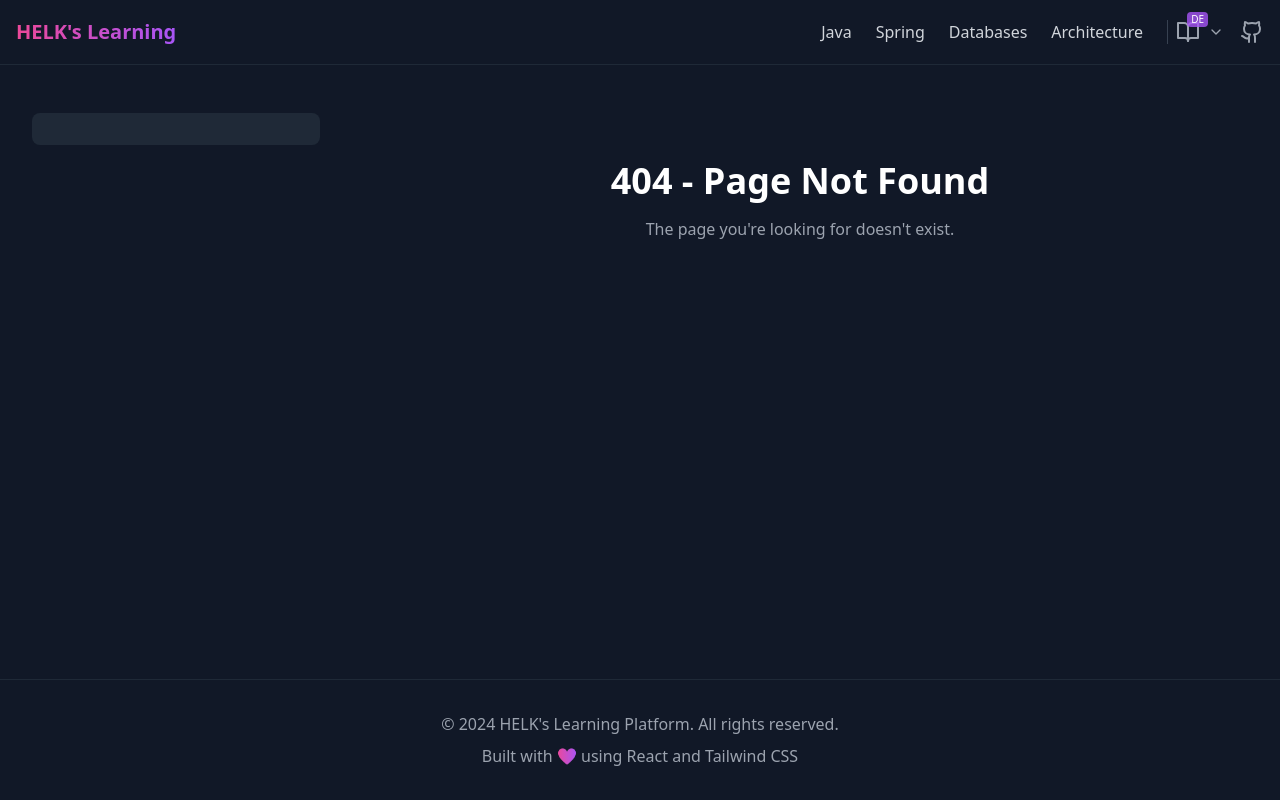
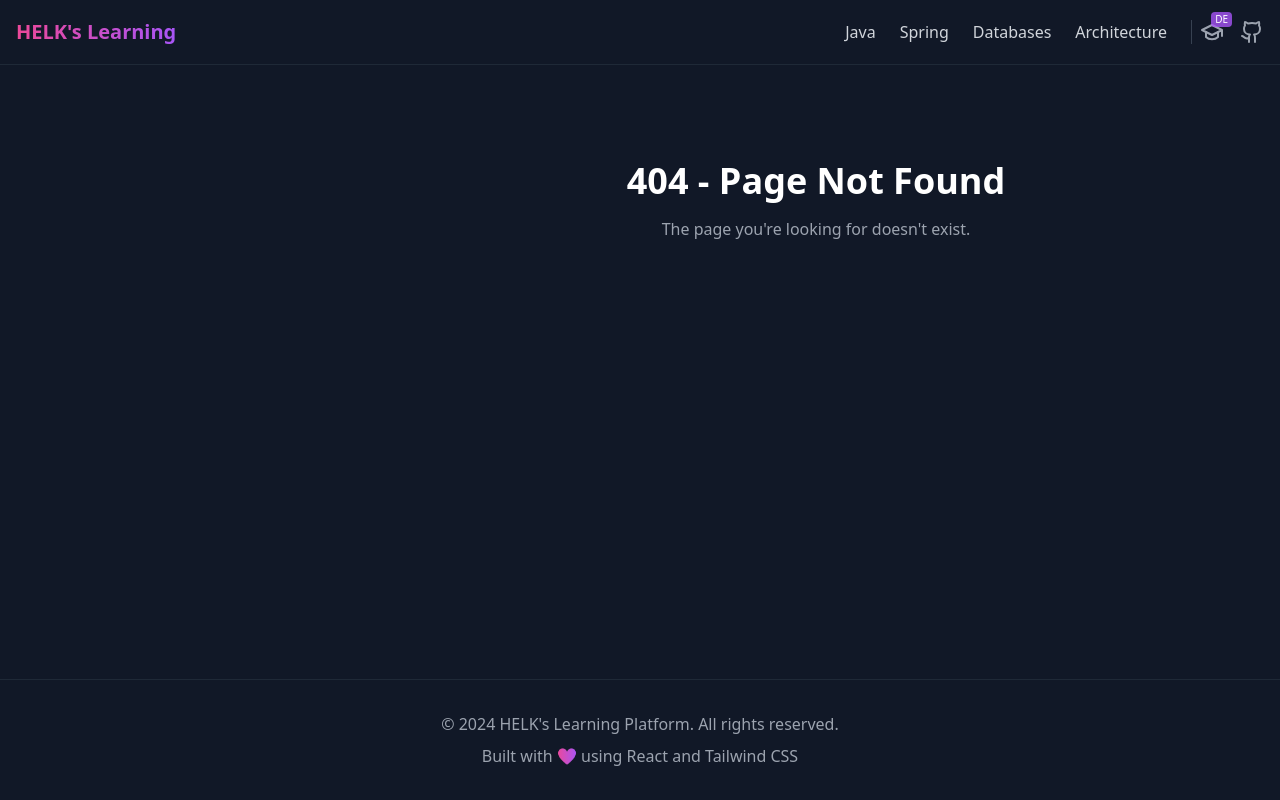
Before and after one commit to Hamza-EL-KHATIB/spring-learning-platform, a React (Create React App) app: page /#/conversation in a window 1280 px wide. Built offline with nearby package versions, Linux system fonts and the light colour scheme.

Commit message:
feat: updates

```diff
--- a/src/App.js
+++ b/src/App.js
@@ -41,6 +41,9 @@ import KonjugationPage from "./pages/topics/german/KonjugationPage";
 
 import CodeReviewsPage from "./pages/topics/bestPractices/CodeReviewsPage";
 
+import LearningPortal from './pages/LearningPortal';
+
+
 const App = () => {
     return (
         <Router>
@@ -50,6 +53,8 @@ const App = () => {
 
                     <Route path="/vocabulary" element={<VocabularyPage />} />
                     <Route path="/konjugation" element={<KonjugationPage />} />
+                    <Route path="/learn/german" element={<LearningPortal />} />
+
 
                     {/* Java Routes */}
                     <Route path="/java/collections" element={<CollectionsPage />} />
--- a/src/components/layout/Header.js
+++ b/src/components/layout/Header.js
@@ -1,68 +1,6 @@
-import React, { useState, useRef, useEffect } from "react";
+import React, { useState } from "react";
 import { Link } from "react-router-dom";
-import { Github, Menu, X, BookOpen, ChevronDown, Book } from "lucide-react";
-
-const GermanDropdown = ({ onSelect }) => {
-    const [isOpen, setIsOpen] = useState(false);
-    const dropdownRef = useRef(null);
-
-    useEffect(() => {
-        const handleClickOutside = (event) => {
-            if (dropdownRef.current && !dropdownRef.current.contains(event.target)) {
-                setIsOpen(false);
-            }
-        };
-
-        document.addEventListener('mousedown', handleClickOutside);
-        return () => document.removeEventListener('mousedown', handleClickOutside);
-    }, []);
-
-    const handleSelect = (path) => {
-        setIsOpen(false);
-        if (onSelect) onSelect();
-    };
-
-    return (
-        <div className="relative" ref={dropdownRef}>
-            <button
-                onClick={() => setIsOpen(!isOpen)}
-                className="flex items-center gap-2 text-gray-400 hover:text-white transition-colors group"
-                title="German Learning"
-            >
-                <div className="relative">
-                    <BookOpen className="w-6 h-6" />
-                    <span className="absolute -top-2 -right-2 bg-purple-500/80 text-white text-[10px] font-medium px-1 rounded">
-                    DE
-                </span>
-                </div>
-                <ChevronDown className={`w-4 h-4 transition-transform ${isOpen ? 'rotate-180' : ''}`} />
-            </button>
-
-            {isOpen && (
-                <div className="absolute right-0 mt-2 w-48 bg-gray-800 rounded-lg shadow-lg border border-gray-700 overflow-hidden">
-                    <div className="py-1">
-                        <Link
-                            to="/vocabulary"
-                            className="flex items-center gap-2 px-4 py-2 text-sm text-gray-300 hover:bg-gray-700 transition-colors"
-                            onClick={() => handleSelect('/vocabulary')}
-                        >
-                            <BookOpen className="w-4 h-4" />
-                            <span>Vocabulary</span>
-                        </Link>
-                        <Link
-                            to="/konjugation"
-                            className="flex items-center gap-2 px-4 py-2 text-sm text-gray-300 hover:bg-gray-700 transition-colors"
-                            onClick={() => handleSelect('/konjugation')}
-                        >
-                            <Book className="w-4 h-4" />
-                            <span>Conjugation</span>
-                        </Link>
-                    </div>
-                </div>
-            )}
-        </div>
-    );
-};
+import { Github, Menu, X, BookOpen, GraduationCap, Book } from "lucide-react";
 
 const Header = () => {
     const [isMenuOpen, setIsMenuOpen] = useState(false);
@@ -96,8 +34,18 @@ const Header = () => {
 
                         {/* Utility Links */}
                         <div className="flex items-center space-x-4 pl-2 border-l border-gray-700">
-                            {/* German Learning Dropdown */}
-                            <GermanDropdown />
+                            <Link
+                                to="/learn/german"
+                                className="flex items-center gap-2 text-gray-400 hover:text-white transition-colors group"
+                                title="Learning Portal"
+                            >
+                                <div className="relative">
+                                    <GraduationCap className="w-6 h-6" />
+                                    <span className="absolute -top-2 -right-2 bg-purple-500/80 text-white text-[10px] font-medium px-1 rounded">
+      DE
+    </span>
+                                </div>
+                            </Link>
 
                             {/* Github Link */}
                             <a
--- a/src/components/layout/Layout.js
+++ b/src/components/layout/Layout.js
@@ -9,19 +9,20 @@ const Layout = ({ children }) => {
     const isHomePage = location.pathname === '/';
     const isVocabulary = location.pathname === '/vocabulary';
     const isKonjugation = location.pathname === '/konjugation';
+    const isPortal = location.pathname === '/learn/german';
 
     return (
         <div className="min-h-screen flex flex-col bg-gray-900">
             <Header />
             <main className="flex-grow container mx-auto px-4 py-8">
-                {isHomePage || isVocabulary || isKonjugation ? (
+                {isHomePage || isVocabulary || isKonjugation || isPortal ? (
                     children
                 ) : (
-                    <div className="grid grid-cols-1 md:grid-cols-4 gap-8">
-                        <div className="md:col-span-1">
+                    <div className="grid grid-cols-1 lg:grid-cols-[320px_1fr] gap-8">
+                        <div>
                             <Sidebar />
                         </div>
-                        <div className="md:col-span-3">
+                        <div className="min-w-0">
                             {children}
                         </div>
                     </div>
--- a/src/components/layout/Sidebar.js
+++ b/src/components/layout/Sidebar.js
@@ -91,8 +91,7 @@ const Sidebar = () => {
 
     return (
         <>
-            {/* Sidebar Toggle Button for Mobile - At Bottom Right */}
-            <div className="lg:hidden fixed bottom-6 left-6 z-50">
+            {/* Mobile Toggle Button */}
             <button
                 onClick={() => setIsSidebarOpen(!isSidebarOpen)}
                 className="lg:hidden fixed bottom-6 left-6 z-50 p-3
@@ -105,30 +104,40 @@ const Sidebar = () => {
             >
                 {isSidebarOpen ? <X className="w-5 h-5"/> : <ChevronRight className="w-5 h-5"/>}
             </button>
-            </div>
 
-            {/* Sidebar Content - Always Visible on Larger Screens */}
-            <div
-                className={`lg:block ${isSidebarOpen ? 'block' : 'hidden'} lg:sticky lg:top-20 fixed inset-y-0 left-0 z-40 w-80 p-4 transition-transform duration-300 bg-gray-900 lg:translate-x-0 lg:shadow-none shadow-md`}>
-                <div className="h-full flex flex-col bg-gray-800 rounded-lg p-4">
+            {/* Main Sidebar */}
+            <div className={`lg:block ${isSidebarOpen ? 'block' : 'hidden'}
+            lg:static fixed inset-y-0 left-0
+            z-40 w-80 p-4
+            transition-transform duration-300
+            bg-gray-900/95 lg:bg-transparent
+            lg:translate-x-0 lg:shadow-none shadow-md
+            lg:sticky lg:top-20`}
+            >
+                <div className="h-full flex flex-col bg-gray-800 rounded-lg">
+                    {/* Mobile Close Button */}
                     <button
-                        className="lg:hidden text-white"
+                        className="lg:hidden text-white p-4"
                         onClick={() => setIsSidebarOpen(false)}
                     >
                         <X className="w-6 h-6"/>
                     </button>
 
                     {currentGroup && (
-                        <div className="bg-gray-800 rounded-lg p-4">
+                        <div className="p-4">
                             {/* Section Title */}
                             <div className="flex items-center space-x-3 mb-6">
                                 {currentGroup.icon}
-                                <h2 className="text-lg font-semibold text-white">{currentGroup.title}</h2>
+                                <h2 className="text-lg font-semibold text-white">
+                                    {currentGroup.title}
+                                </h2>
                             </div>
 
-                            {/* Related Topics Section */}
+                            {/* Topics Navigation */}
                             <div className="mb-8">
-                                <h3 className="text-sm font-medium text-gray-400 mb-3">Topics</h3>
+                                <h3 className="text-sm font-medium text-gray-400 mb-3">
+                                    Topics
+                                </h3>
                                 <nav className="space-y-1">
                                     {currentGroup.items.map((item) => (
                                         <Link
@@ -153,9 +162,11 @@ const Sidebar = () => {
                                 </nav>
                             </div>
 
-                            {/* Quick Links Section */}
+                            {/* Related Sections */}
                             <div>
-                                <h3 className="text-sm font-medium text-gray-400 mb-3">Related Sections</h3>
+                                <h3 className="text-sm font-medium text-gray-400 mb-3">
+                                    Related Sections
+                                </h3>
                                 <nav className="space-y-1">
                                     {Object.entries(navigationGroups)
                                         .filter(([key]) => key !== section)
@@ -177,7 +188,7 @@ const Sidebar = () => {
                 </div>
             </div>
 
-            {/* Overlay for Mobile to Close Sidebar */}
+            {/* Mobile Overlay */}
             {isSidebarOpen && (
                 <div
                     className="fixed inset-0 z-30 bg-black/50 backdrop-blur-sm lg:hidden"
--- /dev/null
+++ b/src/pages/LearningPortal.js
@@ -0,0 +1,109 @@
+import React from 'react';
+import { Link } from 'react-router-dom';
+import { BookOpen, Book, GraduationCap, MessageCircle, FileText, ListChecks } from 'lucide-react';
+
+const PortalCard = ({ title, description, icon: Icon, path, level, comingSoon }) => (
+    <Link
+        to={comingSoon ? '#' : path}
+        className={`bg-gray-800/40 rounded-lg p-6 border border-gray-700/50 hover:bg-gray-800/60 transition-all ${
+            comingSoon ? 'cursor-not-allowed opacity-50' : ''
+        }`}
+    >
+        <div className="flex items-start gap-4">
+            <div className="p-3 bg-gray-800 rounded-lg">
+                <Icon className="w-6 h-6 text-purple-400" />
+            </div>
+            <div className="flex-1">
+                <div className="flex items-center gap-3">
+                    <h3 className="text-lg font-semibold text-white">{title}</h3>
+                    {level && (
+                        <span className="px-2 py-1 text-xs font-medium text-purple-300 bg-purple-500/20 rounded">
+              {level}
+            </span>
+                    )}
+                    {comingSoon && (
+                        <span className="px-2 py-1 text-xs font-medium text-gray-300 bg-gray-500/20 rounded">
+              Coming Soon
+            </span>
+                    )}
+                </div>
+                <p className="mt-1 text-gray-400">{description}</p>
+            </div>
+        </div>
+    </Link>
+);
+
+const LearningPortal = () => {
+    return (
+        <div className="min-h-screen bg-gray-900 py-12">
+            <div className="container mx-auto px-4">
+                {/* Header */}
+                <div className="max-w-3xl mx-auto text-center mb-12">
+                    <h1 className="text-4xl font-bold text-transparent bg-clip-text bg-gradient-to-r from-purple-400 to-pink-400 mb-4">
+                        German Learning Portal
+                    </h1>
+                    <p className="text-gray-400 text-lg">
+                        A comprehensive collection of resources to help you master German
+                    </p>
+                </div>
+
+                {/* Content Grid */}
+                <div className="max-w-4xl mx-auto grid gap-6">
+                    <PortalCard
+                        title="Vocabulary Trainer"
+                        description="Learn and practice essential German vocabulary organized by topics"
+                        icon={BookOpen}
+                        path="/vocabulary"
+                        level="A1"
+                    />
+
+                    <PortalCard
+                        title="Verb Conjugation"
+                        description="Master German verb conjugations with interactive exercises"
+                        icon={Book}
+                        path="/konjugation"
+                        level="A1"
+                    />
+
+                    <PortalCard
+                        title="Grammar Guide"
+                        description="Comprehensive guide to German grammar rules and structures"
+                        icon={GraduationCap}
+                        path="/grammar"
+                        level="A1"
+                        comingSoon
+                    />
+
+                    <PortalCard
+                        title="Practice Exercises"
+                        description="Interactive exercises to reinforce your learning"
+                        icon={ListChecks}
+                        path="/exercises"
+                        level="A1"
+                        comingSoon
+                    />
+
+                    <PortalCard
+                        title="Reading Practice"
+                        description="Short texts with translations and comprehension exercises"
+                        icon={FileText}
+                        path="/reading"
+                        level="A1"
+                        comingSoon
+                    />
+
+                    <PortalCard
+                        title="Conversation Examples"
+                        description="Common phrases and dialogues for everyday situations"
+                        icon={MessageCircle}
+                        path="/conversation"
+                        level="A1"
+                        comingSoon
+                    />
+                </div>
+            </div>
+        </div>
+    );
+};
+
+export default LearningPortal;
```
Lines whose indentation alone changed are shown as unchanged.
